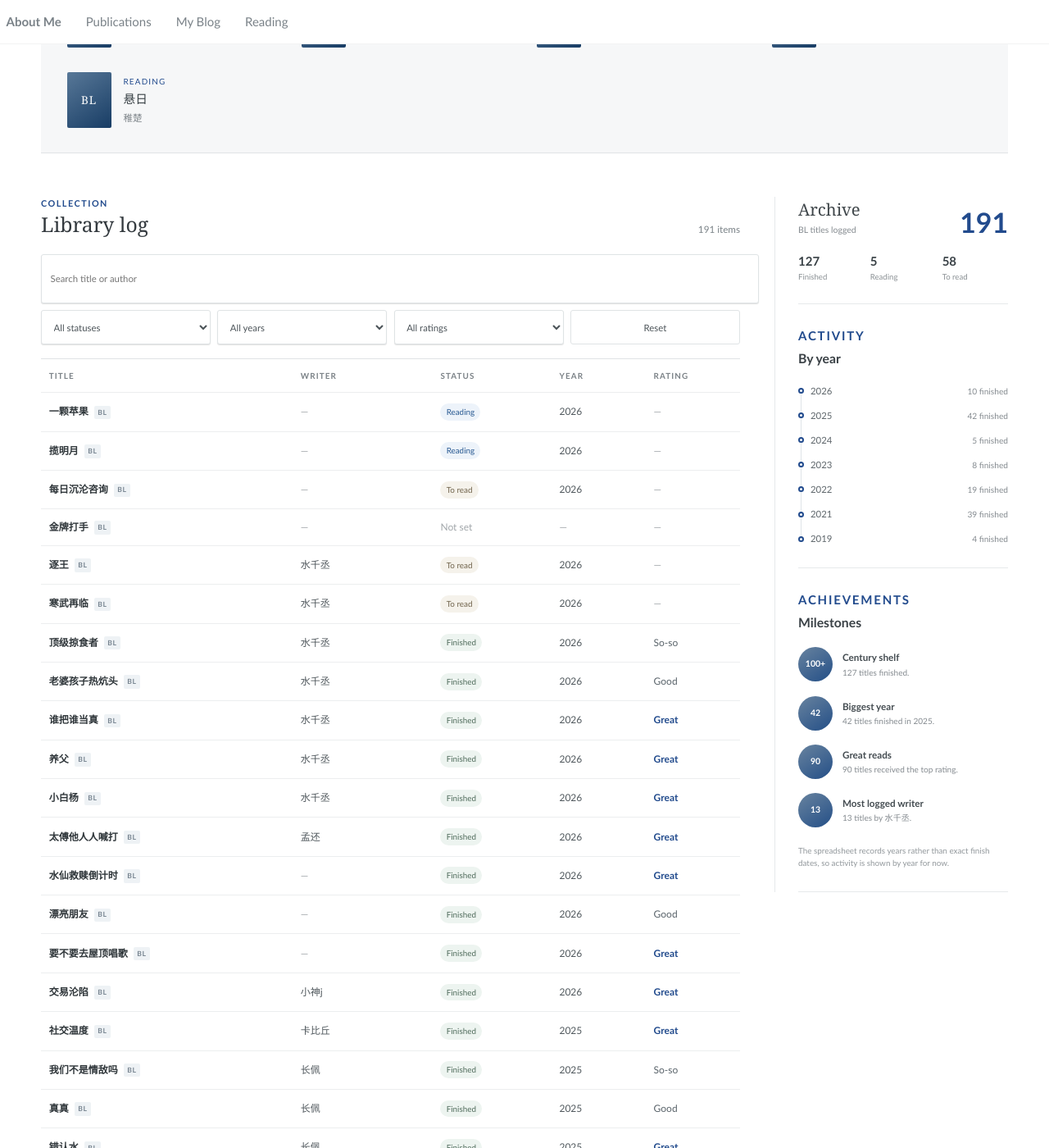
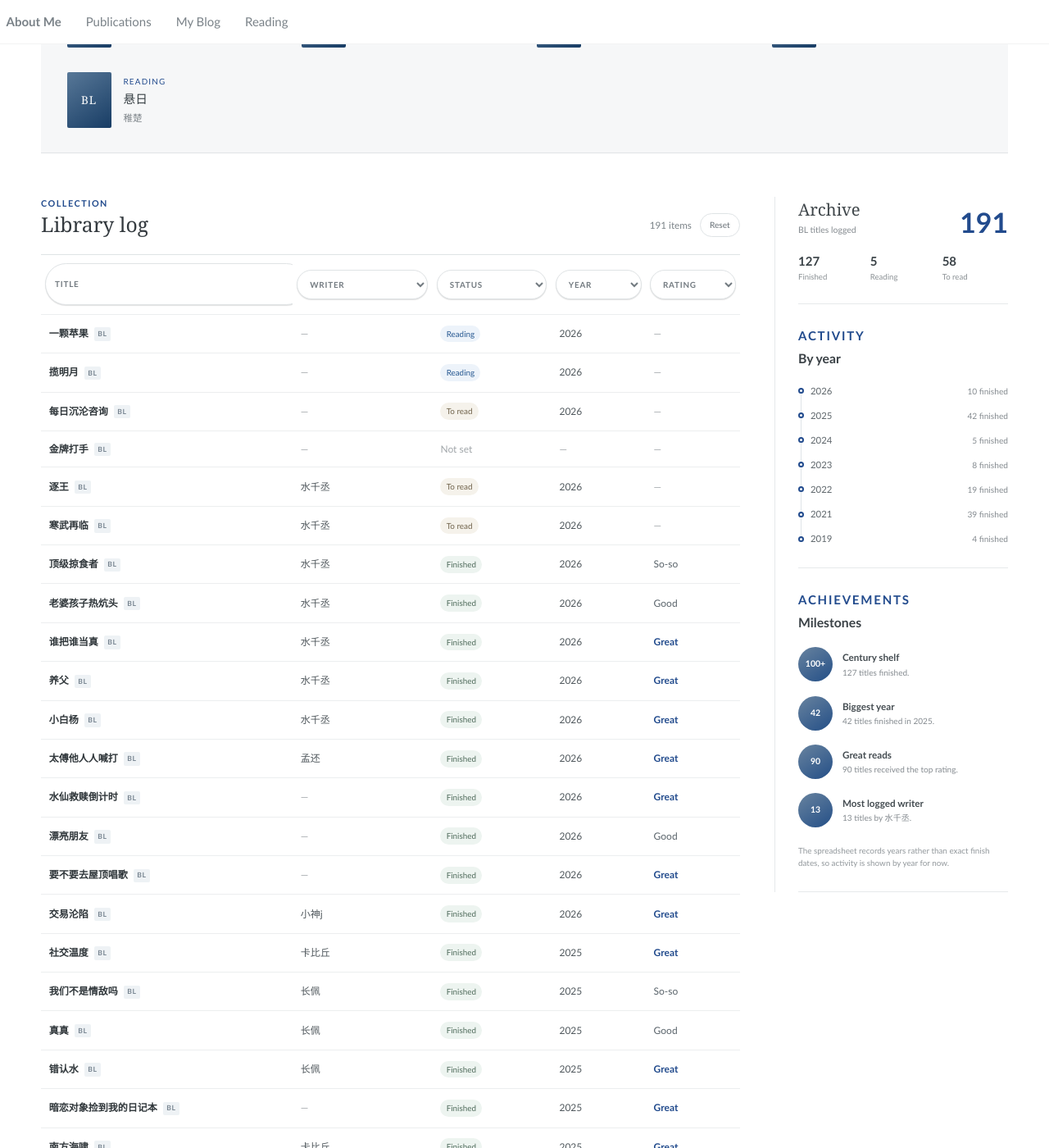
Before and after one commit to Cathylixi/Cathylixi.github.io, a Jekyll site: the page built from _pages/reading.md, in a window 1280 px wide and 1400 px high, scrolled down 368 px. Shown: the whole window at 82% size. Built offline with Jekyll 4.4.1, drawn with Linux system fonts in a browser that asks for light colours.

Commit message:
Move reading filters into table header

```diff
--- a/_pages/reading.md
+++ b/_pages/reading.md
@@ -13,6 +13,7 @@ redirect_from:
 {% assign planning_items = library_items | where: "status", "Planning" %}
 {% assign great_items = library_items | where: "rating", "Great" %}
 {% assign favorite_author_items = library_items | where: "author", "水千丞" %}
+{% assign library_writers = library_items | map: "author" | compact | uniq | sort %}
 {% assign y2026 = finished_items | where: "year", 2026 %}
 {% assign y2025 = finished_items | where: "year", 2025 %}
 {% assign y2024 = finished_items | where: "year", 2024 %}
@@ -54,67 +55,82 @@ redirect_from:
           <p>Collection</p>
           <h2 id="reading-library-title">Library log</h2>
         </div>
-        <span class="reading-result-count" id="reading-result-count">{{ library_items.size }} items</span>
-      </div>
-
-      <div class="reading-filters" aria-label="Filter the library">
-        <label class="reading-search">
-          <span class="sr-only">Search title or author</span>
-          <input id="reading-search" type="search" placeholder="Search title or author" autocomplete="off">
-        </label>
-        <label>
-          <span class="sr-only">Filter by status</span>
-          <select id="reading-status">
-            <option value="all">All statuses</option>
-            <option value="Reading">Reading</option>
-            <option value="Finished">Finished</option>
-            <option value="Planning">To read</option>
-            <option value="Unspecified">Not set</option>
-          </select>
-        </label>
-        <label>
-          <span class="sr-only">Filter by year</span>
-          <select id="reading-year">
-            <option value="all">All years</option>
-            <option value="2026">2026</option>
-            <option value="2025">2025</option>
-            <option value="2024">2024</option>
-            <option value="2023">2023</option>
-            <option value="2022">2022</option>
-            <option value="2021">2021</option>
-            <option value="2019">2019</option>
-            <option value="Unspecified">Not set</option>
-          </select>
-        </label>
-        <label>
-          <span class="sr-only">Filter by rating</span>
-          <select id="reading-rating">
-            <option value="all">All ratings</option>
-            <option value="Great">Great</option>
-            <option value="Good">Good</option>
-            <option value="soso">So-so</option>
-            <option value="Bad">Bad</option>
-            <option value="Unspecified">Not rated</option>
-          </select>
-        </label>
-        <button class="reading-reset" id="reading-reset" type="button">Reset</button>
+        <div class="reading-section-meta">
+          <span class="reading-result-count" id="reading-result-count">{{ library_items.size }} items</span>
+          <button class="reading-reset" id="reading-reset" type="button">Reset</button>
+        </div>
       </div>
 
       <div class="reading-table-wrap">
         <table class="reading-table">
           <thead>
             <tr>
-              <th scope="col">Title</th>
-              <th scope="col">Writer</th>
-              <th scope="col">Status</th>
-              <th scope="col">Year</th>
-              <th scope="col">Rating</th>
+              <th scope="col">
+                <label class="reading-table-filter">
+                  <span class="sr-only">Search by title</span>
+                  <input id="reading-search" type="search" placeholder="Title" autocomplete="off">
+                </label>
+              </th>
+              <th scope="col">
+                <label class="reading-table-filter">
+                  <span class="sr-only">Filter by writer</span>
+                  <select id="reading-writer">
+                    <option value="all">Writer</option>
+                    {% for writer_name in library_writers %}
+                      <option value="{{ writer_name | escape }}">{{ writer_name | escape }}</option>
+                    {% endfor %}
+                    <option value="Unspecified">Not listed</option>
+                  </select>
+                </label>
+              </th>
+              <th scope="col">
+                <label class="reading-table-filter">
+                  <span class="sr-only">Filter by status</span>
+                  <select id="reading-status">
+                    <option value="all">Status</option>
+                    <option value="Reading">Reading</option>
+                    <option value="Finished">Finished</option>
+                    <option value="Planning">To read</option>
+                    <option value="Unspecified">Not set</option>
+                  </select>
+                </label>
+              </th>
+              <th scope="col">
+                <label class="reading-table-filter">
+                  <span class="sr-only">Filter by year</span>
+                  <select id="reading-year">
+                    <option value="all">Year</option>
+                    <option value="2026">2026</option>
+                    <option value="2025">2025</option>
+                    <option value="2024">2024</option>
+                    <option value="2023">2023</option>
+                    <option value="2022">2022</option>
+                    <option value="2021">2021</option>
+                    <option value="2019">2019</option>
+                    <option value="Unspecified">Not set</option>
+                  </select>
+                </label>
+              </th>
+              <th scope="col">
+                <label class="reading-table-filter">
+                  <span class="sr-only">Filter by rating</span>
+                  <select id="reading-rating">
+                    <option value="all">Rating</option>
+                    <option value="Great">Great</option>
+                    <option value="Good">Good</option>
+                    <option value="soso">So-so</option>
+                    <option value="Bad">Bad</option>
+                    <option value="Unspecified">Not rated</option>
+                  </select>
+                </label>
+              </th>
             </tr>
           </thead>
           <tbody id="reading-table-body">
             {% for item in library_items %}
               <tr class="reading-row"
-                  data-search="{{ item.title | append: ' ' | append: item.author | downcase | escape }}"
+                  data-search="{{ item.title | downcase | escape }}"
+                  data-writer="{% if item.author %}{{ item.author | escape }}{% else %}Unspecified{% endif %}"
                   data-status="{% if item.status %}{{ item.status | escape }}{% else %}Unspecified{% endif %}"
                   data-year="{% if item.year %}{{ item.year }}{% else %}Unspecified{% endif %}"
                   data-rating="{% if item.rating %}{{ item.rating | escape }}{% else %}Unspecified{% endif %}">
--- a/_sass/_reading.scss
+++ b/_sass/_reading.scss
@@ -178,56 +178,31 @@
   font-variant-numeric: tabular-nums;
 }
 
-.reading-filters {
-  display: grid;
-  grid-template-columns: repeat(4, minmax(0, 1fr));
-  gap: 0.55rem;
-  margin-bottom: 1.1rem;
-
-  label {
-    margin: 0;
-  }
-
-  input,
-  select,
-  button {
-    width: 100%;
-    min-width: 0;
-    min-height: 42px;
-    margin: 0;
-    color: #4b5358;
-    font: inherit;
-    font-size: 0.76rem;
-    background: #fff;
-    border: 1px solid #dfe3e5;
-    border-radius: 3px;
-  }
-
-  input,
-  select {
-    padding: 0.55rem 0.7rem;
-  }
-
-  input:focus,
-  select:focus,
-  button:focus {
-    border-color: $link-color;
-    box-shadow: 0 0 0 2px rgba($link-color, 0.12);
-    outline: none;
-  }
-}
-
-.reading-search {
-  grid-column: 1 / -1;
+.reading-section-meta {
+  display: flex;
+  align-items: center;
+  gap: 0.65rem;
 }
 
 .reading-reset {
-  padding: 0.55rem 0.75rem;
+  padding: 0.38rem 0.75rem;
+  color: #687076;
+  font: inherit;
+  font-size: 0.68rem;
+  background: #fff;
+  border: 1px solid #dfe3e5;
+  border-radius: 999px;
   cursor: pointer;
 
   &:hover {
     color: $link-color;
     border-color: $link-color;
+  }
+
+  &:focus {
+    border-color: $link-color;
+    box-shadow: 0 0 0 2px rgba($link-color, 0.12);
+    outline: none;
   }
 }
 
@@ -252,12 +227,8 @@
   }
 
   th {
-    color: #7b8287;
-    font-size: 0.66rem;
-    font-weight: bold;
-    letter-spacing: 0.11em;
+    padding: 0.72rem 0.35rem;
     text-align: left;
-    text-transform: uppercase;
     background: #fff;
   }
 
@@ -297,6 +268,42 @@
   th:nth-child(5),
   td:nth-child(5) {
     white-space: nowrap;
+  }
+}
+
+.reading-table-filter {
+  display: block;
+  margin: 0;
+
+  input,
+  select {
+    width: 100%;
+    min-width: 0;
+    min-height: 36px;
+    margin: 0;
+    padding: 0.42rem 0.72rem;
+    color: #737b81;
+    font: inherit;
+    font-size: 0.66rem;
+    font-weight: bold;
+    letter-spacing: 0.08em;
+    text-transform: uppercase;
+    background: #fff;
+    border: 1px solid #dfe3e5;
+    border-radius: 999px;
+  }
+
+  input::placeholder {
+    color: #737b81;
+    opacity: 1;
+  }
+
+  input:focus,
+  select:focus {
+    color: #4b5358;
+    border-color: $link-color;
+    box-shadow: 0 0 0 2px rgba($link-color, 0.12);
+    outline: none;
   }
 }
 
@@ -594,14 +601,6 @@
     border-left: 0;
   }
 
-  .reading-filters {
-    grid-template-columns: repeat(2, minmax(0, 1fr));
-  }
-
-  .reading-search {
-    grid-column: 1 / -1;
-  }
-
   .reading-stats,
   .reading-timeline,
   .reading-achievements {
@@ -638,20 +637,31 @@
     display: block;
 
     thead {
-      position: absolute;
-      width: 1px;
-      height: 1px;
-      padding: 0;
-      margin: -1px;
-      overflow: hidden;
-      clip: rect(0, 0, 0, 0);
-      white-space: nowrap;
-      border: 0;
+      display: block;
+
+      tr {
+        display: grid;
+        grid-template-columns: repeat(2, minmax(0, 1fr));
+        gap: 0.55rem;
+        padding-bottom: 1rem;
+        border-bottom: 1px solid #e4e7e9;
+      }
+
+      th {
+        display: block;
+        width: 100% !important;
+        padding: 0;
+        border: 0;
+      }
+
+      th:first-child {
+        grid-column: 1 / -1;
+      }
     }
 
     tbody,
-    tr,
-    td {
+    tbody tr,
+    tbody td {
       display: block;
       width: 100% !important;
     }
@@ -707,12 +717,13 @@
     }
   }
 
-  .reading-filters {
-    grid-template-columns: 1fr;
-  }
+  .page__content .reading-table thead {
+    tr {
+      grid-template-columns: 1fr;
+    }
 
-  .reading-search,
-  .reading-reset {
-    grid-column: auto;
+    th:first-child {
+      grid-column: auto;
+    }
   }
 }
```
Also changed, not shown: other parts of _pages/reading.md (+4 -1 lines).
